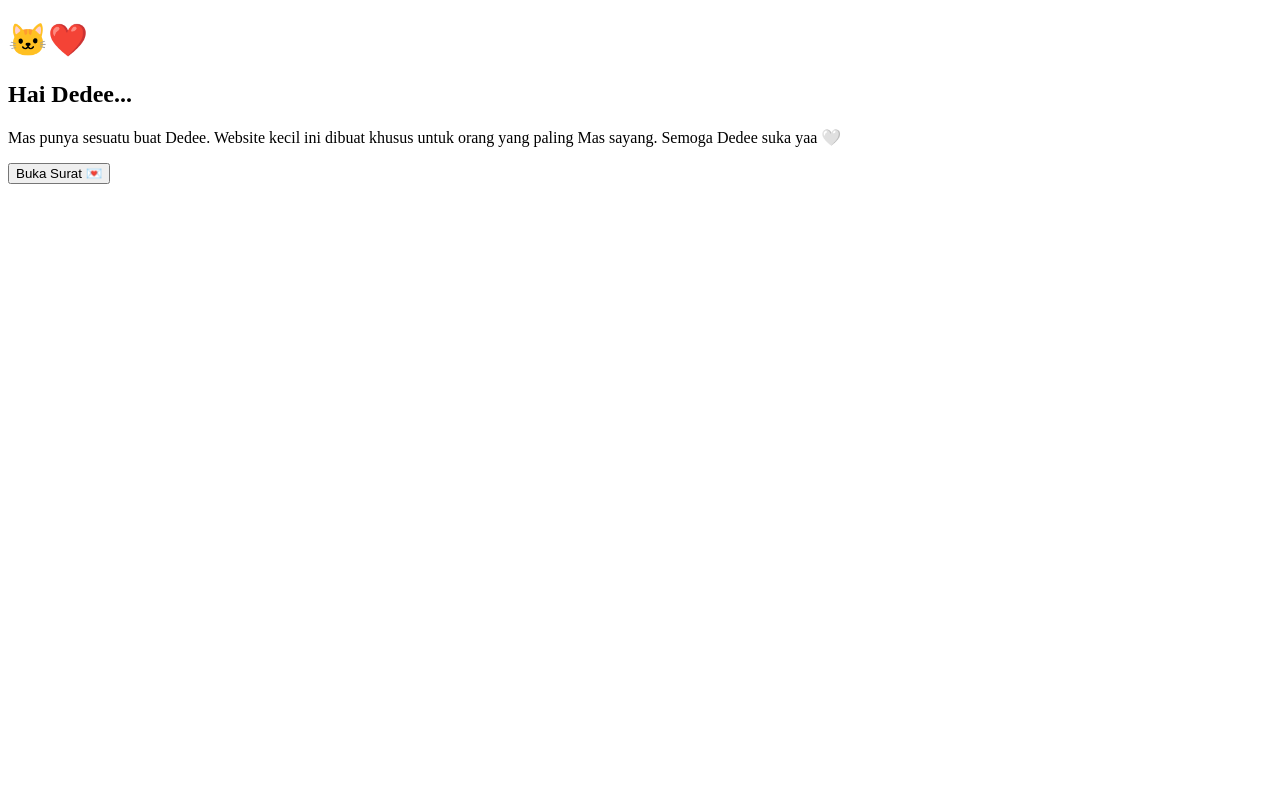
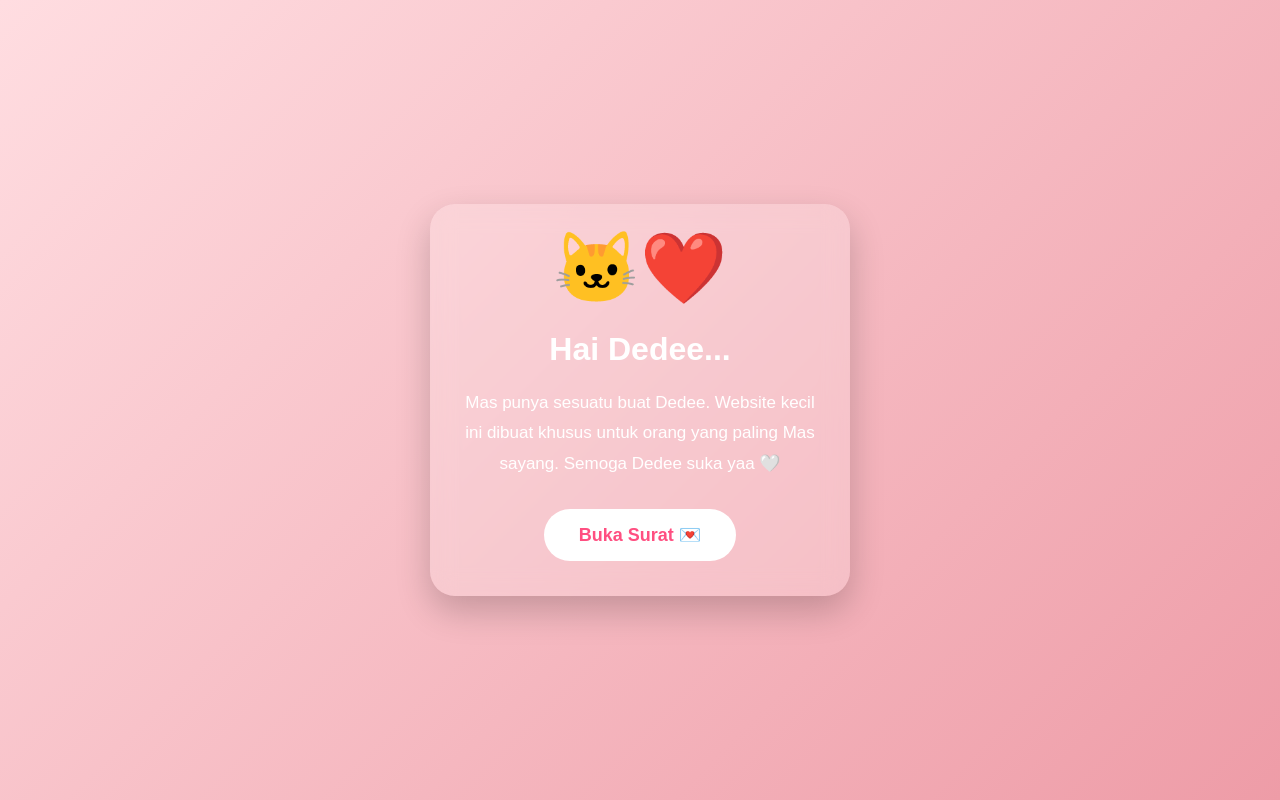
Before and after one commit to rapzz27/forr-sayangkuu-dian, a plain HTML site: page index.html in a window 1280 px wide. Drawn offline with Linux system fonts and the light colour scheme.

Commit message:
Add initial CSS styles for layout and animations

```diff
--- a/style.css
+++ b/style.css
@@ -1 +1,82 @@
-/* CSS akan kita isi nanti */
+*{
+    margin:0;
+    padding:0;
+    box-sizing:border-box;
+    font-family:'Poppins',sans-serif;
+}
+
+body{
+    height:100vh;
+    display:flex;
+    justify-content:center;
+    align-items:center;
+    overflow:hidden;
+    background:linear-gradient(135deg,#ffdde1,#ee9ca7);
+}
+
+.container{
+    width:90%;
+    max-width:420px;
+    padding:35px;
+    text-align:center;
+    border-radius:25px;
+    background:rgba(255,255,255,.2);
+    backdrop-filter:blur(12px);
+    box-shadow:0 15px 35px rgba(0,0,0,.2);
+    animation:muncul 1s ease;
+}
+
+h1{
+    font-size:70px;
+    animation:lompat 2s infinite;
+}
+
+h2{
+    margin-top:10px;
+    color:#fff;
+    font-size:32px;
+}
+
+p{
+    color:white;
+    margin-top:20px;
+    line-height:1.8;
+    font-size:17px;
+}
+
+button{
+    margin-top:30px;
+    padding:15px 35px;
+    border:none;
+    border-radius:50px;
+    background:white;
+    color:#ff4f81;
+    font-size:18px;
+    cursor:pointer;
+    transition:.3s;
+    font-weight:bold;
+}
+
+button:hover{
+    transform:scale(1.08);
+}
+
+@keyframes muncul{
+    from{
+        opacity:0;
+        transform:translateY(50px);
+    }
+    to{
+        opacity:1;
+        transform:translateY(0);
+    }
+}
+
+@keyframes lompat{
+    0%,100%{
+        transform:translateY(0);
+    }
+    50%{
+        transform:translateY(-12px);
+    }
+}
```
